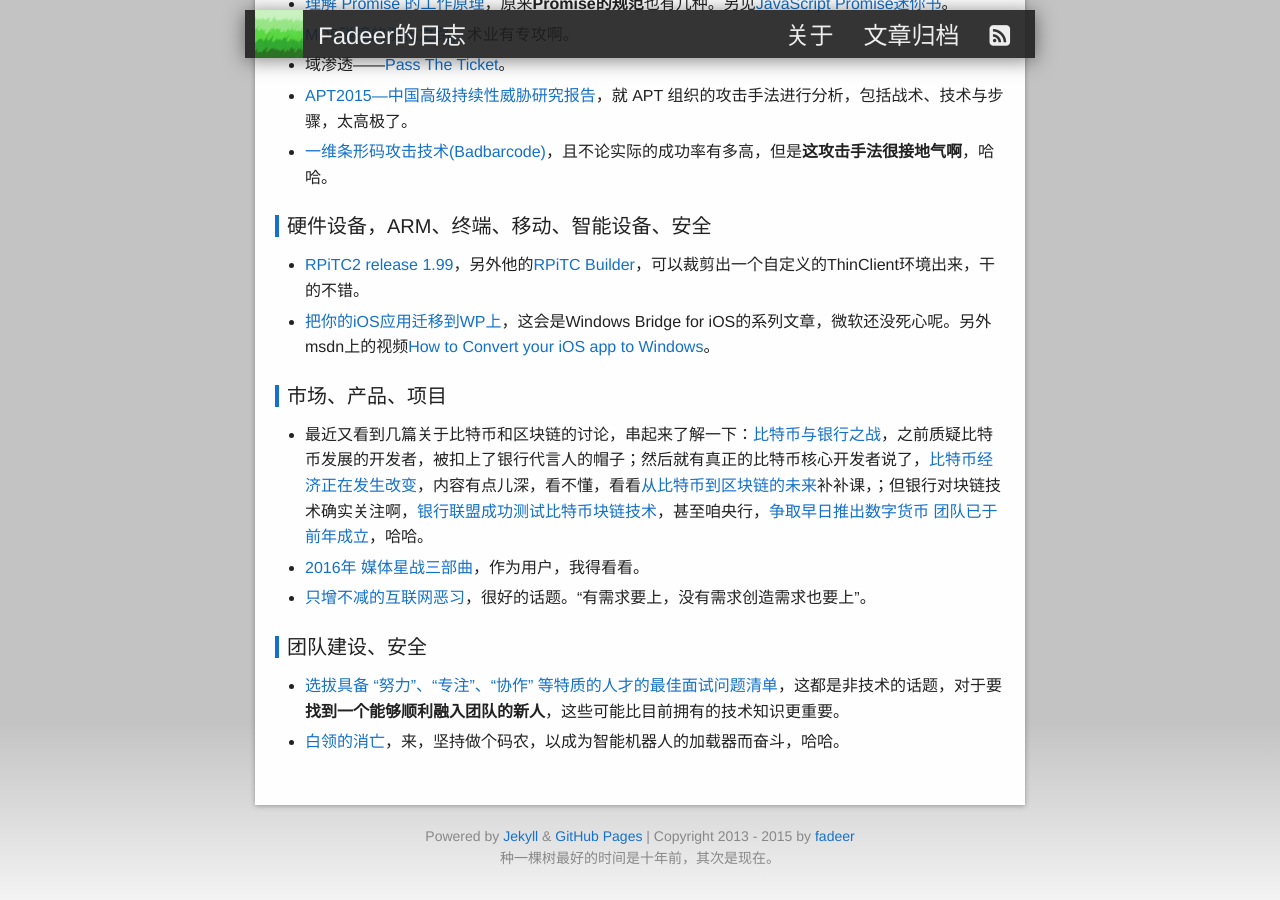
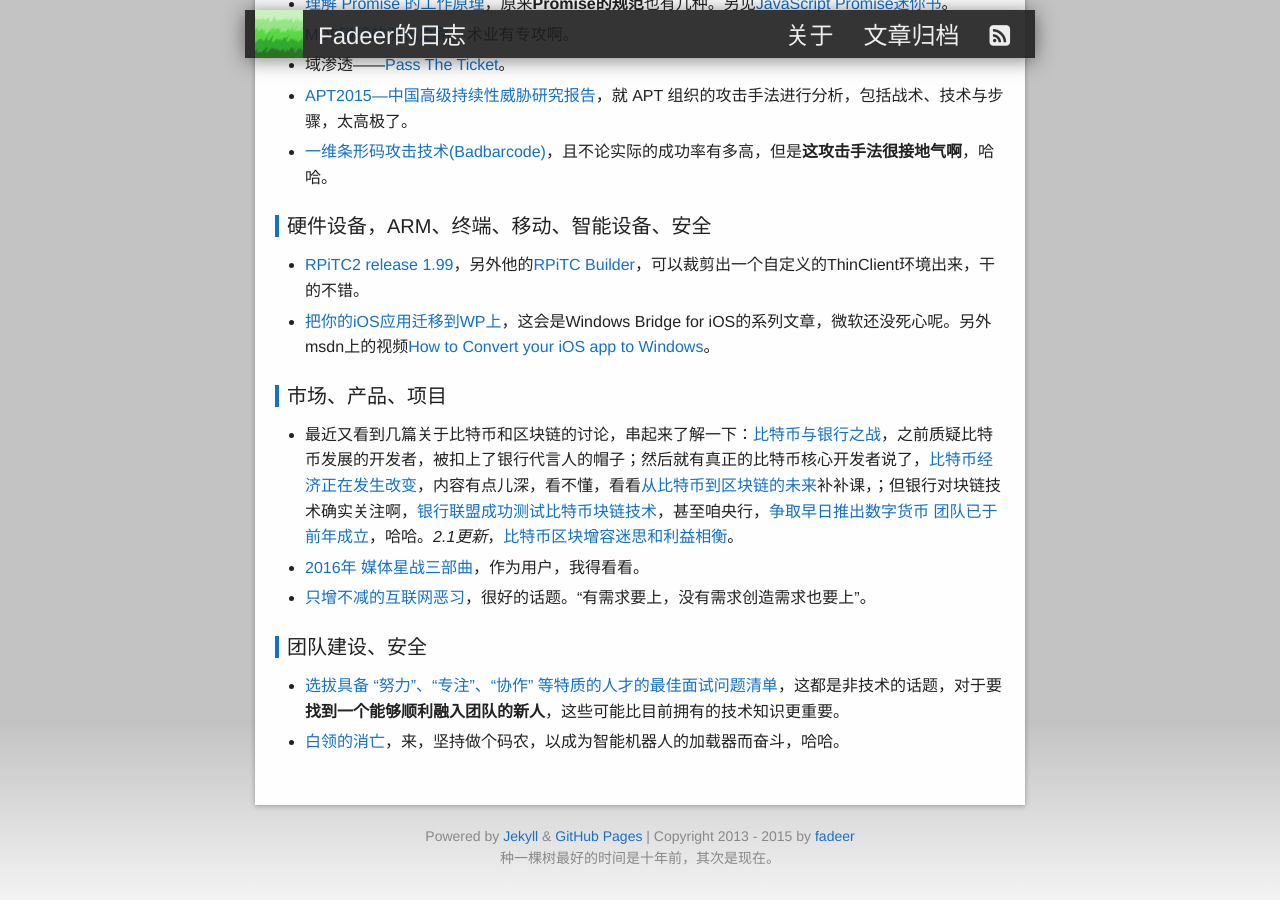
Before and after one commit to fadeer/fadeer.github.io, a Jekyll site: the page built from _posts/weekly/2016-01-25-weekly-57.markdown, in a window 1280 px wide and 900 px high, scrolled down 876 px. Built offline with Jekyll 4.4.1, drawn with Linux system fonts in a browser that asks for light colours.

Commit message:
update post

```diff
--- a/_posts/weekly/2016-01-25-weekly-57.markdown
+++ b/_posts/weekly/2016-01-25-weekly-57.markdown
@@ -41,7 +41,7 @@ tags: Weekly Skill
 
 市场、产品、项目
 ----
-* 最近又看到几篇关于比特币和区块链的讨论，串起来了解一下：[比特币与银行之战](http://36kr.com/p/5042384.html)，之前质疑比特币发展的开发者，被扣上了银行代言人的帽子；然后就有真正的比特币核心开发者说了，[比特币经济正在发生改变](http://36kr.com/p/5042547.html)，内容有点儿深，看不懂，看看[从比特币到区块链的未来](http://yeasy.blogspot.com/2016/01/blog-post.html)补补课，；但银行对块链技术确实关注啊，[银行联盟成功测试比特币块链技术](http://www.solidot.org/story?sid=46989)，甚至咱央行，[争取早日推出数字货币 团队已于前年成立](http://www.cnbeta.com/articles/468615.htm)，哈哈。
+* 最近又看到几篇关于比特币和区块链的讨论，串起来了解一下：[比特币与银行之战](http://36kr.com/p/5042384.html)，之前质疑比特币发展的开发者，被扣上了银行代言人的帽子；然后就有真正的比特币核心开发者说了，[比特币经济正在发生改变](http://36kr.com/p/5042547.html)，内容有点儿深，看不懂，看看[从比特币到区块链的未来](http://yeasy.blogspot.com/2016/01/blog-post.html)补补课，；但银行对块链技术确实关注啊，[银行联盟成功测试比特币块链技术](http://www.solidot.org/story?sid=46989)，甚至咱央行，[争取早日推出数字货币 团队已于前年成立](http://www.cnbeta.com/articles/468615.htm)，哈哈。*2.1更新*，[比特币区块增容迷思和利益相衡](http://36kr.com/p/5042691.html)。
 * [2016年 媒体星战三部曲](http://weiwuhui.com/6998.html)，作为用户，我得看看。
 * [只增不减的互联网恶习](http://yanyiwu.com/work/2016/01/21/silly-increment.html)，很好的话题。“有需求要上，没有需求创造需求也要上”。
 
```
